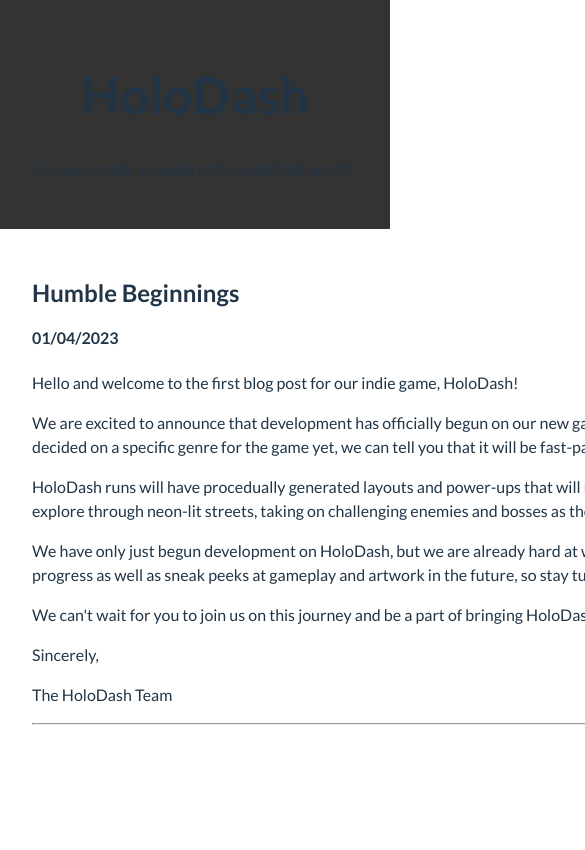
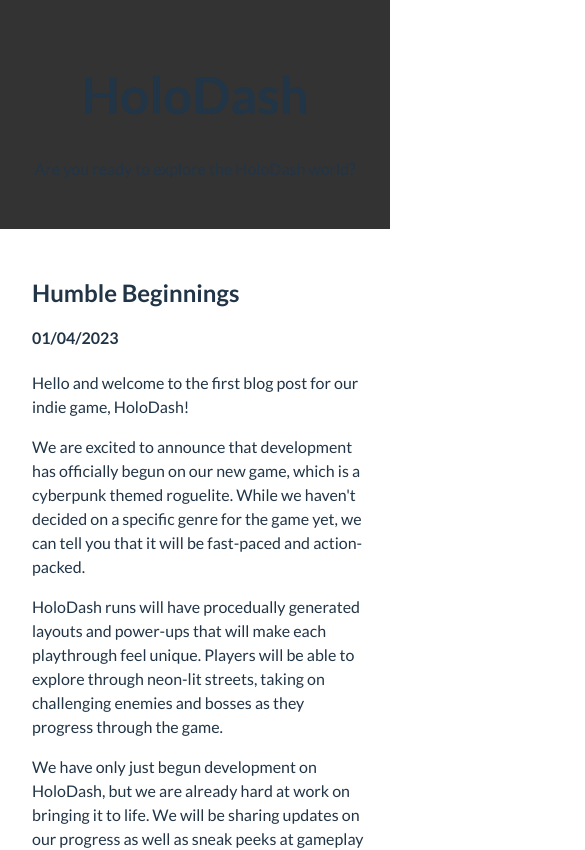
Before and after one commit to jhyn1687/holodash, a React (Vite) app: page / in a window 390 px wide. Shown: the top 850 px of the page, 585 px wide, since content can reach past the window. Built offline with nearby package versions, Linux system fonts and the light colour scheme.

Commit message:
fixed mobile overflow

```diff
--- a/src/App.css
+++ b/src/App.css
@@ -22,6 +22,7 @@
 
 .post {
   width: max(50vw, 1000px);
+  max-width: 85vw;
   margin: 0 auto;
   padding: 2rem;
   text-align: left;
```
